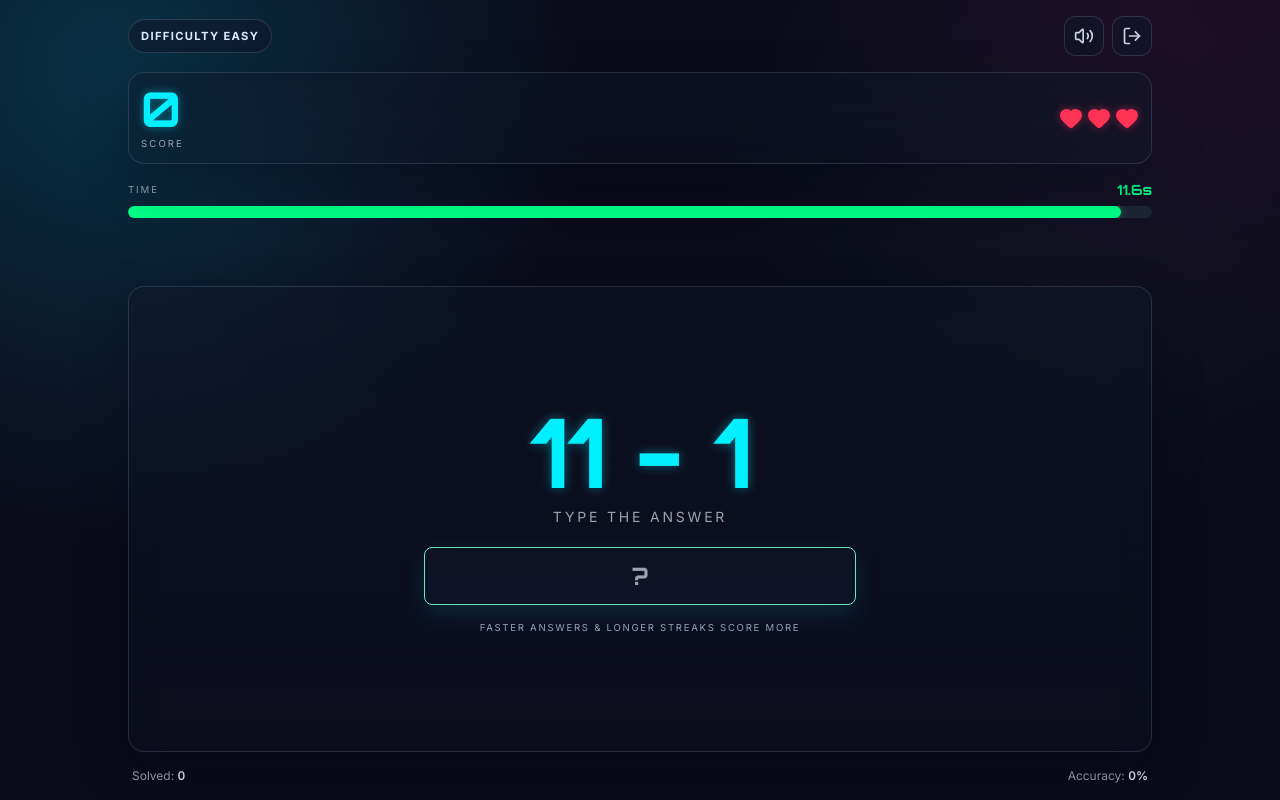
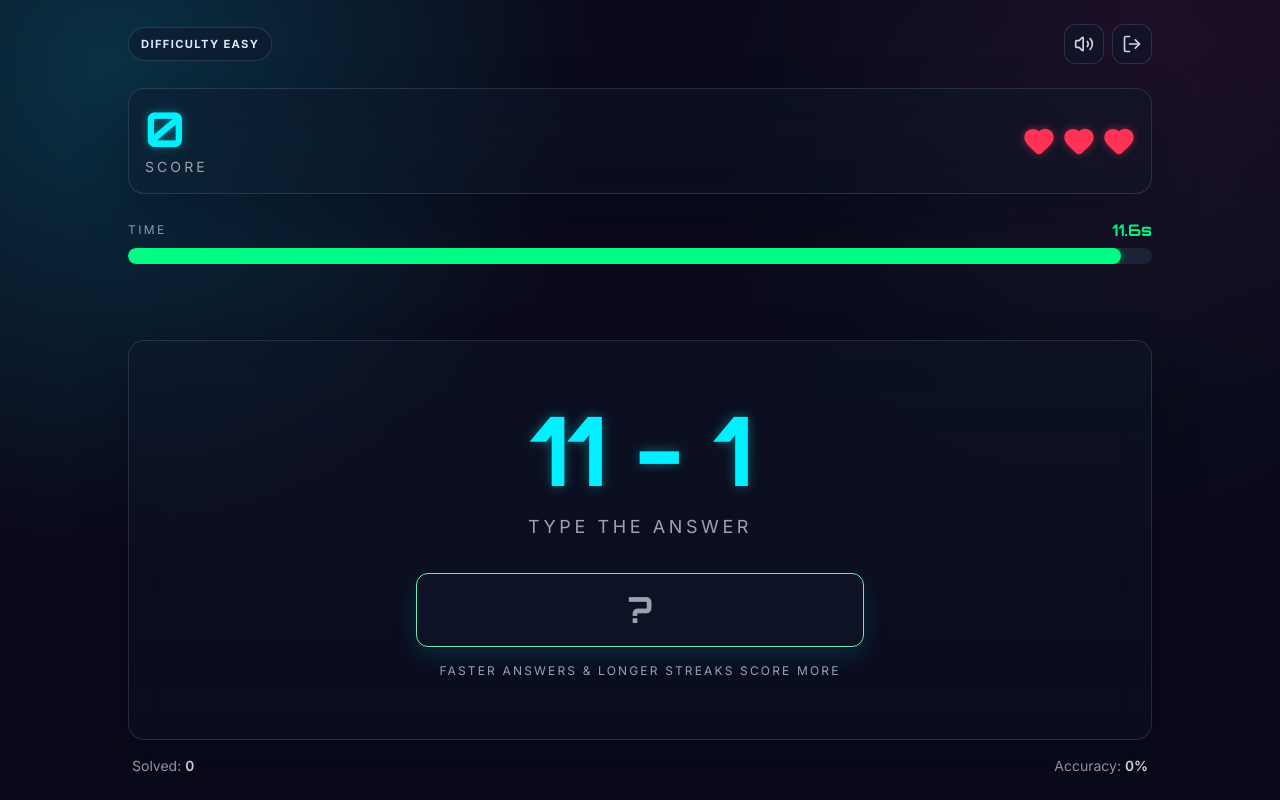
Before and after one commit to JetflowUX/Speed-Math-Game, a React (Vite) app: page / in a window 1280 px wide. Both pictures are taken after a click on the button "START GAME". Built offline with nearby package versions, Linux system fonts and the light colour scheme.

Commit message:
New commit

```diff
--- a/index.html
+++ b/index.html
@@ -3,7 +3,11 @@
   <head>
     <meta charset="UTF-8" />
     <link rel="icon" type="image/svg+xml" href="/vite.svg" />
-    <meta name="viewport" content="width=device-width, initial-scale=1.0" />
+    <meta
+      name="viewport"
+      content="width=device-width, initial-scale=1.0, viewport-fit=cover"
+    />
+    <meta name="theme-color" content="#0a0a1a" />
     <title>Speed Math Battle Game</title>
   </head>
   <body>
--- a/src/App.tsx
+++ b/src/App.tsx
@@ -279,7 +279,7 @@ export function App() {
       : 0;
 
   return (
-    <div className="w-full min-h-screen">
+    <div className="w-full min-h-[100dvh]">
       <AnimatePresence mode="wait">
         {gameState === "start" && (
           <StartScreen
--- a/src/components/GameOverScreen.tsx
+++ b/src/components/GameOverScreen.tsx
@@ -86,7 +86,7 @@ export function GameOverScreen({
       animate={{
         opacity: 1,
       }}
-      className="screen-shell flex flex-col items-center justify-center min-h-screen bg-[#0a0a1a] text-white px-4 py-6"
+      className="screen-shell screen-pad flex flex-col items-center justify-center bg-[#0a0a1a] text-white game-surface"
     >
       <div className="screen-card w-full max-w-3xl rounded-3xl px-5 py-8 xs:px-8 xs:py-10 md:px-10 md:py-12">
         <motion.h1
--- a/src/components/GameScreen.tsx
+++ b/src/components/GameScreen.tsx
@@ -235,7 +235,7 @@ export function GameScreen({
       initial={{ opacity: 0 }}
       animate={{ opacity: 1, x: shake ? [-9, 9, -7, 7, 0] : 0 }}
       transition={{ x: { duration: 0.45 } }}
-      className={`screen-shell flex flex-col min-h-screen bg-[#0a0a1a] text-white p-4 xs:p-6 game-surface ${
+      className={`screen-shell screen-pad flex flex-col bg-[#0a0a1a] text-white game-surface ${
         feedback && phase === "reveal"
           ? feedback.isCorrect
             ? "bg-[#00ff88]/8"
@@ -245,7 +245,7 @@ export function GameScreen({
     >
       <div className="w-full max-w-5xl mx-auto px-2 sm:px-0 flex flex-col flex-1">
         {/* Top bar */}
-        <div className="flex items-center justify-between gap-3 mb-4 xs:mb-6">
+        <div className="flex items-center justify-between gap-3 mb-3 xs:mb-6 short:mb-2">
           <span className="ui-chip">Difficulty {stats.difficulty}</span>
           <div className="flex items-center gap-2">
             <button
@@ -268,9 +268,9 @@ export function GameScreen({
         </div>
 
         {/* Score + lives */}
-        <div className="flex justify-between items-center gap-4 mb-4 xs:mb-6 p-3 xs:p-4 rounded-2xl screen-card border border-slate-700/60">
+        <div className="flex justify-between items-center gap-4 mb-3 xs:mb-6 short:mb-2 p-3 xs:p-4 short:p-2 rounded-2xl screen-card border border-slate-700/60">
           <div>
-            <div className="text-3xl xs:text-4xl sm:text-5xl font-bold mb-1 orbitron-text score-display-soft tabular-nums">
+            <div className="text-2xl xs:text-4xl sm:text-5xl short:text-2xl font-bold mb-1 orbitron-text score-display-soft tabular-nums">
               {stats.score.toLocaleString()}
             </div>
             <div className="text-[0.6rem] xs:text-sm tracking-[0.22em] text-gray-400 uppercase">
@@ -281,7 +281,7 @@ export function GameScreen({
         </div>
 
         {/* Timer */}
-        <div className="mb-4 xs:mb-6">
+        <div className="mb-3 xs:mb-6 short:mb-2">
           <TimerBar
             durationSec={stats.timePerQuestion}
             resetKey={questionId}
@@ -291,7 +291,7 @@ export function GameScreen({
         </div>
 
         {/* Combo */}
-        <div className="flex justify-center items-center min-h-[2.5rem] mb-3 xs:mb-4">
+        <div className="flex justify-center items-center min-h-[2.25rem] short:min-h-0 mb-2 xs:mb-4 short:mb-1">
           <ComboCounter combo={stats.combo} />
         </div>
 
@@ -322,7 +322,7 @@ export function GameScreen({
         </AnimatePresence>
 
         {/* Question area */}
-        <div className="relative flex-1 flex flex-col items-center justify-center rounded-2xl bg-slate-900/35 border border-slate-700/60 p-4 xs:p-6 sm:p-10 mb-4 screen-card">
+        <div className="relative flex-1 flex flex-col items-center justify-center rounded-2xl bg-slate-900/35 border border-slate-700/60 p-4 xs:p-6 sm:p-10 short:p-3 mb-3 xs:mb-4 short:mb-2 min-h-0 screen-card">
           {doubleActive && (
             <div className="absolute top-3 right-3 flex items-center gap-1 text-[0.6rem] xs:text-xs font-bold text-[#ffaa00] uppercase tracking-widest">
               <Zap className="w-4 h-4" /> 2× active
@@ -334,12 +334,12 @@ export function GameScreen({
             initial={{ scale: reduceMotion ? 1 : 0.85, opacity: 0 }}
             animate={{ scale: 1, opacity: phase === "countdown" ? 0.25 : 1 }}
             transition={{ type: "spring", stiffness: 220, damping: 20 }}
-            className="text-center mb-5 xs:mb-8 w-full"
+            className="text-center mb-4 xs:mb-8 short:mb-2 w-full"
           >
-            <div className="text-4xl xs:text-6xl sm:text-7xl md:text-8xl font-bold mb-2 xs:mb-4 orbitron-text question-display-soft break-words leading-none">
+            <div className="text-4xl xs:text-6xl sm:text-7xl md:text-8xl short:text-3xl font-bold mb-2 xs:mb-4 short:mb-1 orbitron-text question-display-soft break-words leading-none">
               {question.displayText}
             </div>
-            <div className="text-sm xs:text-lg text-gray-400 tracking-[0.2em] uppercase">
+            <div className="text-xs xs:text-lg short:text-[0.7rem] text-gray-400 tracking-[0.2em] uppercase">
               {feedback && phase === "reveal"
                 ? feedback.isCorrect
                   ? "Correct!"
@@ -359,7 +359,7 @@ export function GameScreen({
               inputMode="numeric"
               value={answer}
               onChange={(e) => setAnswer(e.target.value)}
-              className={`w-full px-4 xs:px-6 py-3 xs:py-4 text-2xl xs:text-4xl text-center font-bold bg-slate-900/60 border rounded-lg xs:rounded-xl focus:outline-none transition-all orbitron-text answer-input-soft ${
+              className={`w-full px-4 xs:px-6 py-3 xs:py-4 short:py-2 text-2xl xs:text-4xl short:text-xl text-center font-bold bg-slate-900/60 border rounded-lg xs:rounded-xl focus:outline-none transition-all orbitron-text answer-input-soft ${
                 feedback && phase === "reveal"
                   ? feedback.isCorrect
                     ? "border-emerald-400"
@@ -375,7 +375,7 @@ export function GameScreen({
 
           <div
             id="answer-hint"
-            className="mt-4 text-center text-[0.6rem] xs:text-xs tracking-[0.18em] uppercase text-slate-400"
+            className="mt-3 xs:mt-4 short:hidden text-center text-[0.6rem] xs:text-xs tracking-[0.18em] uppercase text-slate-400"
           >
             Faster answers &amp; longer streaks score more
           </div>
--- a/src/components/StartScreen.tsx
+++ b/src/components/StartScreen.tsx
@@ -82,7 +82,7 @@ export function StartScreen({
       exit={{
         opacity: 0,
       }}
-      className="screen-shell flex flex-col items-center justify-center min-h-screen bg-[#0a0a1a] text-white px-4 py-6 game-surface"
+      className="screen-shell screen-pad flex flex-col items-center justify-center bg-[#0a0a1a] text-white game-surface"
     >
       <button
         type="button"
--- a/src/index.css
+++ b/src/index.css
@@ -8,18 +8,54 @@
 
 /* END TAILWIND IMPORTS — ALL OTHER CSS MUST GO BELOW THIS LINE */
 
+html {
+  /* Stop iOS from inflating font sizes in landscape. */
+  -webkit-text-size-adjust: 100%;
+  text-size-adjust: 100%;
+}
+
 body {
   margin: 0;
   font-family: 'Inter', sans-serif;
   -webkit-font-smoothing: antialiased;
   -moz-osx-font-smoothing: grayscale;
   background: radial-gradient(circle at 20% 20%, #111b35 0%, #0a0a1a 55%, #070712 100%);
+  /* Never allow sideways scrolling on any screen size. */
+  overflow-x: hidden;
+}
+
+#root {
+  min-height: 100vh;
+  min-height: 100dvh;
 }
 
 .screen-shell {
   position: relative;
   isolation: isolate;
   overflow: hidden;
+  /* Fill the *visible* viewport — dvh accounts for mobile browser chrome so
+     content isn't hidden behind the address bar. Falls back to vh. */
+  min-height: 100vh;
+  min-height: 100dvh;
+}
+
+/* Outer screen padding that grows into device safe areas (notches, home
+   indicator) instead of being clipped by them. Replaces the shells' base
+   padding so there's no shorthand/longhand cascade conflict. */
+.screen-pad {
+  padding-top: 1rem;
+  padding-bottom: max(1rem, env(safe-area-inset-bottom));
+  padding-left: max(1rem, env(safe-area-inset-left));
+  padding-right: max(1rem, env(safe-area-inset-right));
+}
+
+@media (min-width: 475px) {
+  .screen-pad {
+    padding-top: 1.5rem;
+    padding-bottom: max(1.5rem, env(safe-area-inset-bottom));
+    padding-left: max(1.5rem, env(safe-area-inset-left));
+    padding-right: max(1.5rem, env(safe-area-inset-right));
+  }
 }
 
 .screen-shell::before,
--- a/tailwind.config.js
+++ b/tailwind.config.js
@@ -1,4 +1,24 @@
-export default {content: [
-  './index.html',
-  './src/**/*.{js,ts,jsx,tsx}'
-],}
+export default {
+  content: ['./index.html', './src/**/*.{js,ts,jsx,tsx}'],
+  theme: {
+    // Full screen set so the `xs:` utilities used throughout the app actually
+    // generate. Defining `screens` (rather than `extend.screens`) keeps them in
+    // ascending min-width order, so `sm:`/`md:` correctly override `xs:`.
+    screens: {
+      xs: '475px',
+      sm: '640px',
+      md: '768px',
+      lg: '1024px',
+      xl: '1280px',
+      '2xl': '1536px',
+    },
+    extend: {
+      screens: {
+        // Height-based variant for short viewports (landscape phones), e.g.
+        // `short:text-5xl`, `short:py-2` to keep gameplay on-screen.
+        short: { raw: '(max-height: 700px)' },
+        tall: { raw: '(min-height: 900px)' },
+      },
+    },
+  },
+}
```
